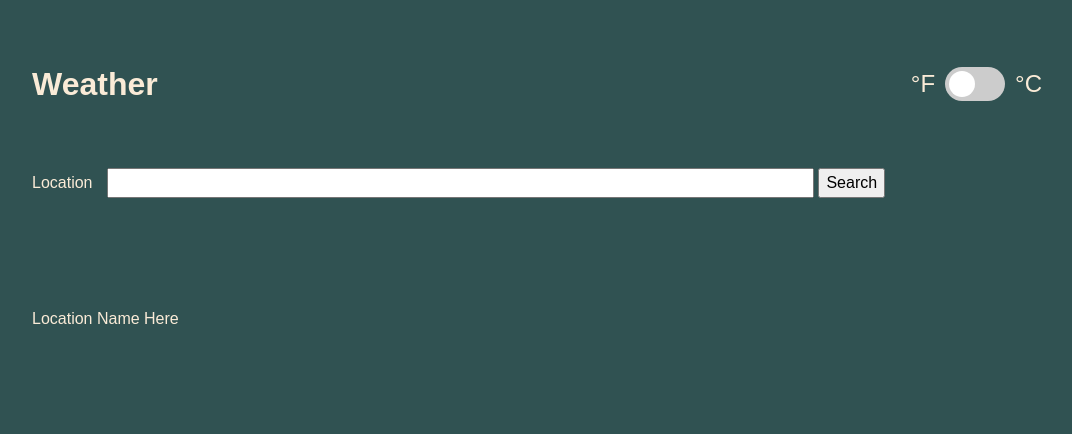
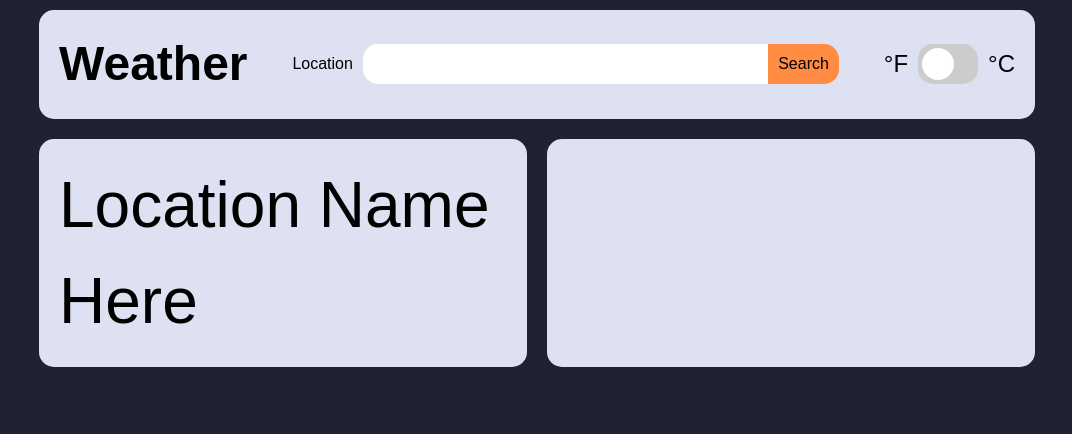
Before and after one commit to spelling-is-har/Weather-App, a website built with webpack: page src/template.html in a window 1280 px wide. Shown: the whole page, without its empty margins (103-1175 px from the left). Built offline with nearby package versions, Linux system fonts and the light colour scheme; no server answers.

Commit message:
Final commit Changes to be committed: 	modified:   src/error.js 	modified:   src/styles.css 	modified:   src/template.html
Untracked files:
	.gitignore

```diff
--- a/src/error.js
+++ b/src/error.js
@@ -2,6 +2,7 @@
 export function handleError(fn) {
   return function (...params) {
     return fn(...params).catch(function (err) {
+      alert("Invalid location");
       throw new Error("Error in API call: ", err);
       // console.log("Error in API call:", err);
     });
--- a/src/styles.css
+++ b/src/styles.css
@@ -78,13 +78,21 @@ h6 {
 
 /* END CSS RESET */
 
+:root {
+  --dark-grey: #1f2232;
+  --light-grey: #596475;
+  --dark-orange: #da7639;
+  --light-grey: #dee1f1;
+  --light-orange: #ff8c42;
+}
+
 body {
-  background-color: rgb(48, 82, 82);
-  color: antiquewhite;
+  background-color: var(--dark-grey);
+  color: black;
   display: grid;
   grid-template-columns: 1fr 4fr 4fr 1fr;
   /* grid-template-rows: 1fr 1fr 3fr 3fr 2fr; */
-  gap: 10px;
+  gap: 20px;
   height: 80vh;
   margin-top: 10px;
   font-family: Arial, Helvetica, sans-serif;
@@ -92,12 +100,21 @@ body {
 
 .header-container {
   grid-column: 2/4;
+  display: grid;
+  grid-template-columns: 1fr 8fr 1fr;
+  gap: 3%;
+  background-color: var(--light-grey);
+  padding: 0px 20px 0 20px;
+  border-radius: 15px;
+}
+.title-container {
   display: flex;
   align-items: center;
-  justify-content: space-between;
+  font-size: 1.5em;
 }
 
 .degree-container {
+  grid-column: 3/4;
   font-size: 1.5em;
   display: flex;
   align-items: center;
@@ -106,37 +123,72 @@ body {
 
 .input-container {
   display: flex;
-  grid-column: 2/4;
+  grid-column: 2/3;
   display: flex;
   width: 100%;
-  /* justify-content: center; */
+  align-items: center;
+  justify-content: center;
 }
 
 .input-container form {
   width: 100%;
-}
-
-.input-container label {
-  margin-right: 10px;
+  display: flex;
+  width: 100%;
+  align-items: center;
+  justify-content: center;
 }
 
 .input-container input {
   width: 70%;
+  margin: 0px 0px 0px 10px;
+  height: 40px;
+  border-top-left-radius: 15px;
+  border-bottom-left-radius: 15px;
+  border: none;
+}
+
+.input-container button {
+  border-top-right-radius: 15px;
+  border-bottom-right-radius: 15px;
+  height: 40px;
+  border: none;
+  padding: 0px 10px 0 10px;
+  background-color: var(--light-orange);
+}
+
+.input-container button:hover {
+  cursor: pointer;
+  background-color: var(--dark-orange);
 }
 
 .location-display {
   grid-column: 2/3;
 }
 
+.location-display {
+  grid-column: 2/3;
+  background-color: var(--light-grey);
+  padding: 0px 20px 0 20px;
+  border-radius: 15px;
+  display: flex;
+  align-items: center;
+  justify-content: start;
+  font-size: 4em;
+  text-transform: capitalize;
+}
+
 .current-container {
   grid-column: 3/4;
+  background-color: var(--light-grey);
+  padding: 0px 20px 0 20px;
+  border-radius: 15px;
 }
 
 .week-container {
   grid-column: 2/4;
   display: grid;
   grid-template-columns: repeat(7, 1fr);
-  gap: 3%;
+  gap: 1%;
 }
 
 .day-container {
@@ -145,24 +197,36 @@ body {
   flex-direction: column;
   justify-content: center;
   align-items: center;
-  padding: 10px;
   cursor: pointer;
+  background-color: var(--light-grey);
+  padding: 0px 20px 0 20px;
+  border-radius: 15px;
 }
 
 .active-day {
-  background-color: rgb(88, 34, 34);
+  background-color: var(--dark-orange);
+  scale: 110%;
 }
 
 .day-container:hover {
-  transform: translateY(-10px);
+  scale: 115%;
 }
 
 .hours-container {
+  margin-top: 10px;
   grid-column: 2/4;
   display: grid;
   grid-template-columns: repeat(24, 1fr);
-  gap: 3%;
+  gap: 1%;
   overflow-x: scroll;
+  height: 20vh;
+}
+
+.hour-container {
+  background-color: var(--light-grey);
+  padding: 0px 15px 0 15px;
+  border-radius: 15px;
+  margin-bottom: 10px;
 }
 
 /* The switch - the box around the slider */
@@ -170,7 +234,7 @@ body {
   position: relative;
   display: inline-block;
   width: 60px;
-  height: 34px;
+  height: 40px;
   margin: 0px 10px 0px 10px;
 }
 
@@ -197,8 +261,8 @@ body {
 .slider:before {
   position: absolute;
   content: "";
-  height: 26px;
-  width: 26px;
+  height: 32px;
+  width: 32px;
   left: 4px;
   bottom: 4px;
   background-color: white;
@@ -207,7 +271,7 @@ body {
 }
 
 input:checked + .slider {
-  background-color: #2196f3;
+  background-color: var(--dark-orange);
 }
 
 input:focus + .slider {
@@ -215,14 +279,14 @@ input:focus + .slider {
 }
 
 input:checked + .slider:before {
-  -webkit-transform: translateX(26px);
-  -ms-transform: translateX(26px);
-  transform: translateX(26px);
+  -webkit-transform: translateX(20px);
+  -ms-transform: translateX(20px);
+  transform: translateX(20px);
 }
 
 /* Rounded sliders */
 .slider.round {
-  border-radius: 34px;
+  border-radius: 15px;
 }
 
 .slider.round:before {
--- a/src/template.html
+++ b/src/template.html
@@ -7,7 +7,16 @@
   </head>
   <body>
     <div class="header-container">
-      <h1 id="title">Weather</h1>
+      <div class="title-container">
+        <h1 id="title">Weather</h1>
+      </div>
+      <div class="input-container">
+        <form action="#" id="location-form">
+          <label for="location">Location</label>
+          <input type="text" name="location" id="location" required />
+          <button type="submit" id="Search-button">Search</button>
+        </form>
+      </div>
       <div class="degree-container">
         <span>°F</span>
         <label class="switch">
@@ -16,13 +25,6 @@
         </label>
         <span>°C</span>
       </div>
-    </div>
-    <div class="input-container">
-      <form action="#" id="location-form">
-        <label for="location">Location</label>
-        <input type="text" name="location" id="location" required />
-        <button type="submit" id="Search-button">Search</button>
-      </form>
     </div>
 
     <div class="location-display">Location Name Here</div>
```
